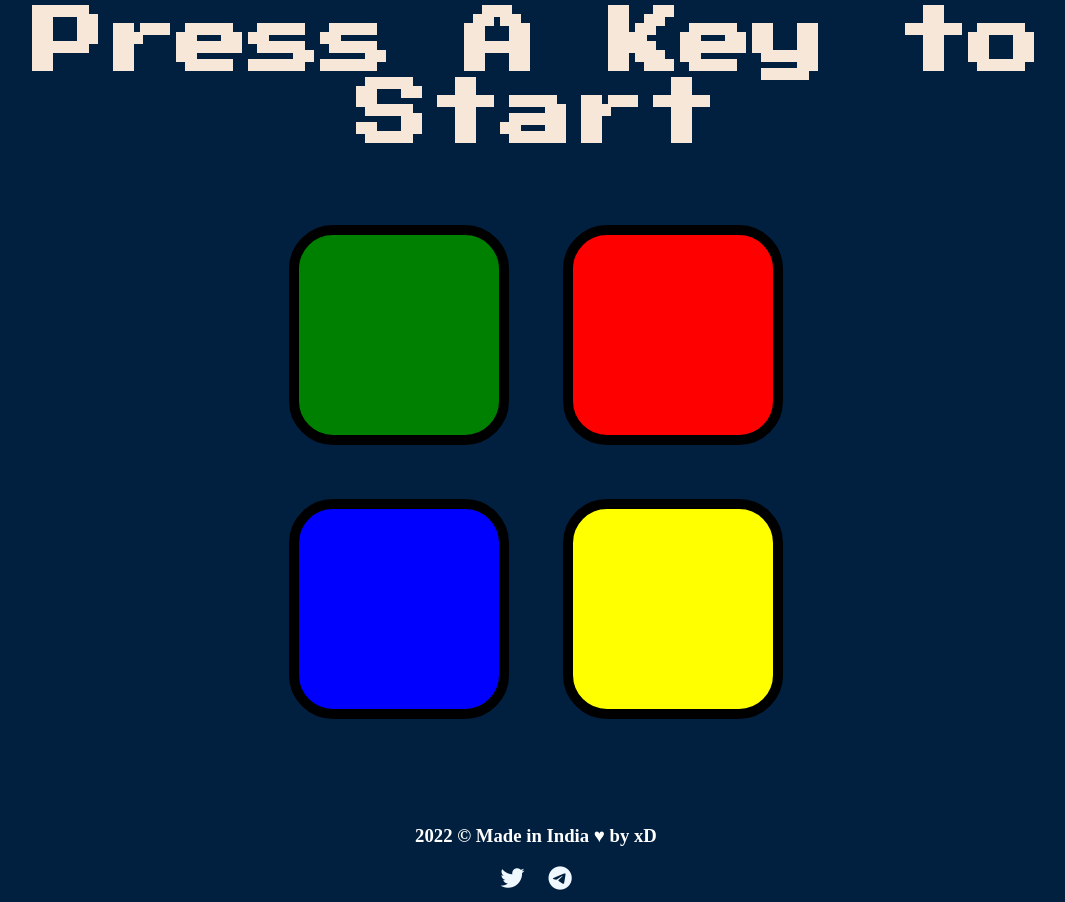
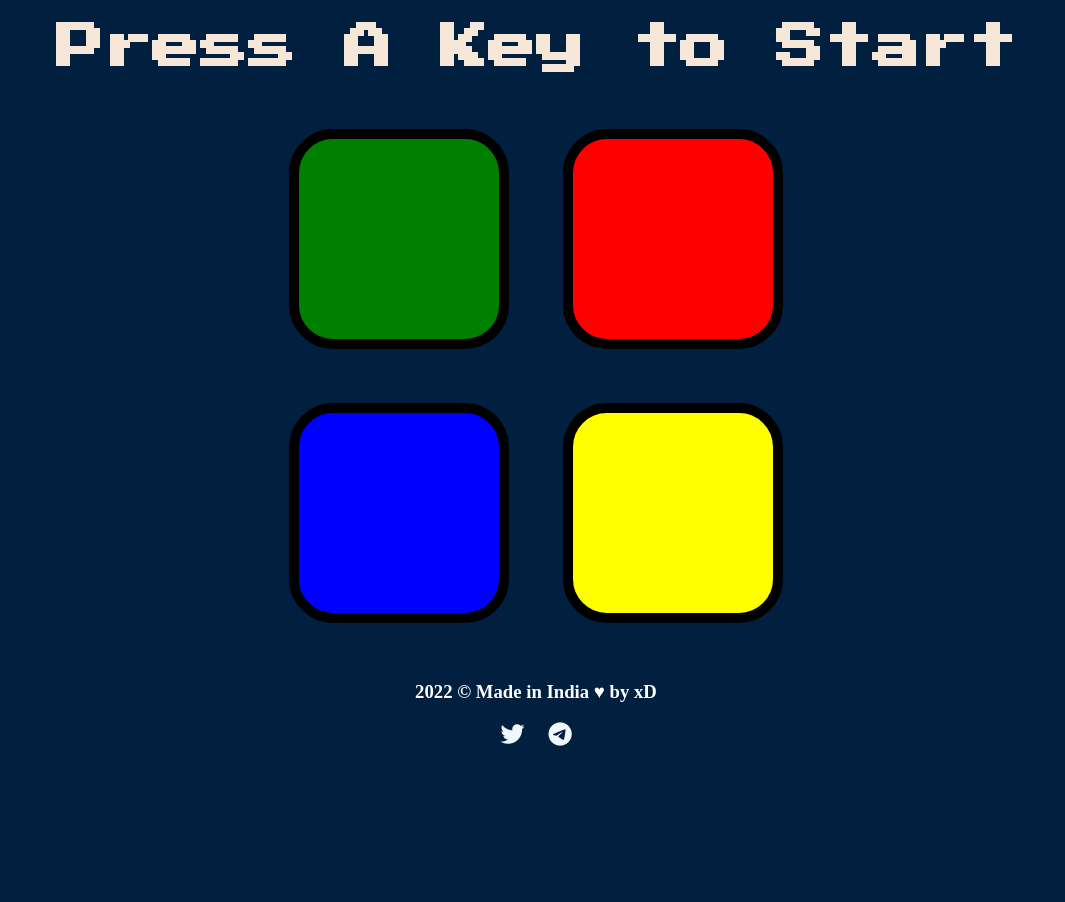
Before and after one commit to rohitxdd/The-Simon-Game, a plain HTML site: page index.html in a window 1280 px wide. Shown: the whole page, without its empty margins (104-1169 px from the left). After the commit the page ends 800 px from the top, so only its background shows below. Drawn offline with nearby package versions, Linux system fonts and the light colour scheme.

Commit message:
Update styles.css

```diff
--- a/styles.css
+++ b/styles.css
@@ -12,8 +12,9 @@ div{
 
 .entry-title{
   font-family: 'Press Start 2P', cursive;
-  font-size: 4.5rem;
+  font-size: 3rem;
   color: #F6E7D8;
+  padding-top:1rem;
 }
 
 .btn{
@@ -52,7 +53,7 @@ div{
 }
 
 footer{
-  padding-top: 58px;
+  padding-top: 10px;
   color: white;
   font-size: 1rem;
 }
```
